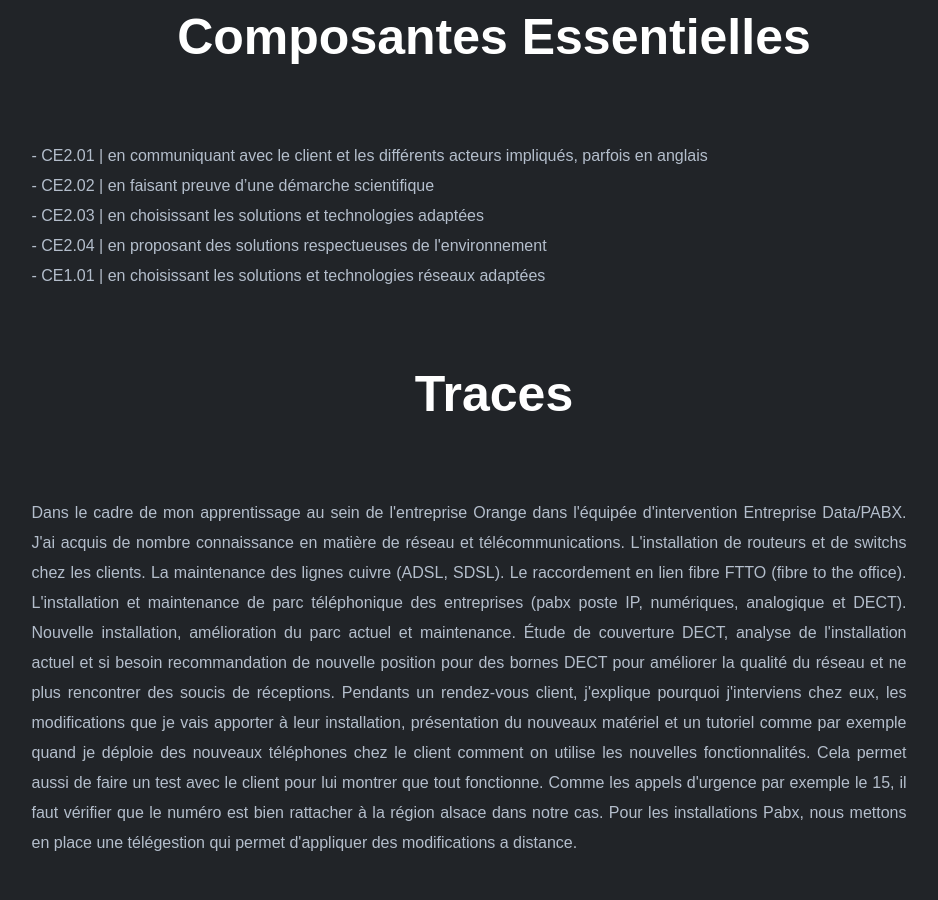
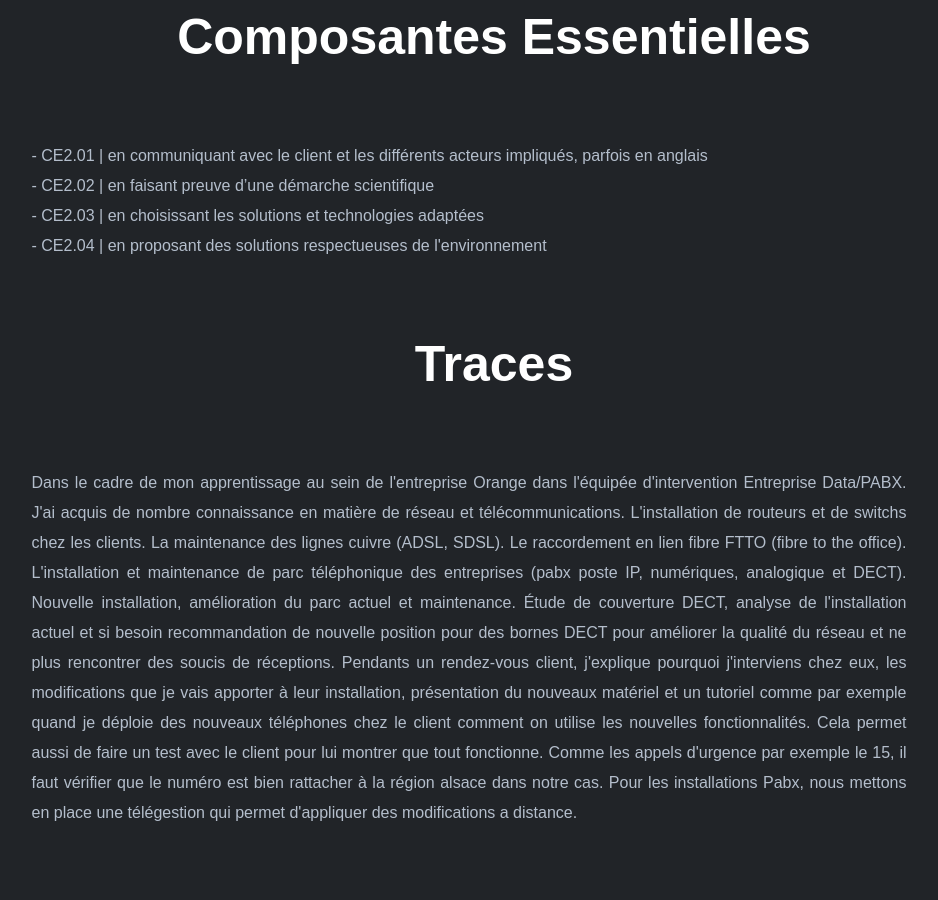
Before and after one commit to julieniut/julieniut.github.io, a plain HTML site: page BUT_2.html in a window 1280 px wide. Shown: the part 5060-5960 px from the top of the page, without its empty margins (146-1084 px from the left). Drawn offline with Linux system fonts and the light colour scheme.

Commit message:
Update AC

```diff
--- a/BUT_2.html
+++ b/BUT_2.html
@@ -217,8 +217,6 @@
                                                     - CE2.03 | en choisissant les solutions et technologies adaptées
                                                     <br>
                                                     - CE2.04 | en proposant des solutions respectueuses de l'environnement
-                                                    <br>
-                                                    - CE1.01 | en choisissant les solutions et technologies réseaux adaptées
                                                 </p>
                                                 <h3>Traces</h3>
                                                 <p class="description">
```
